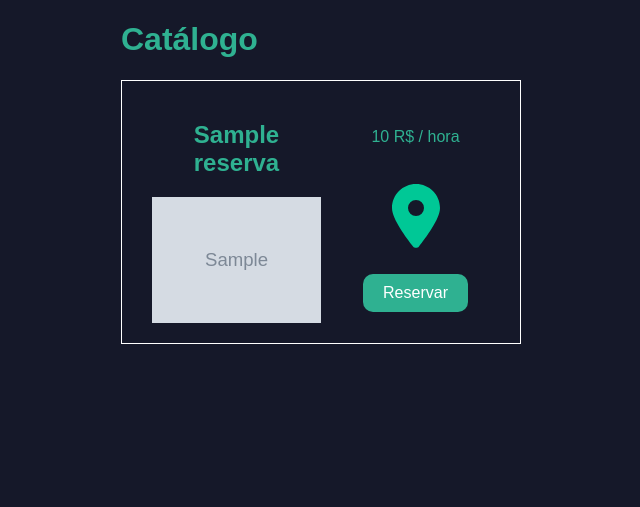
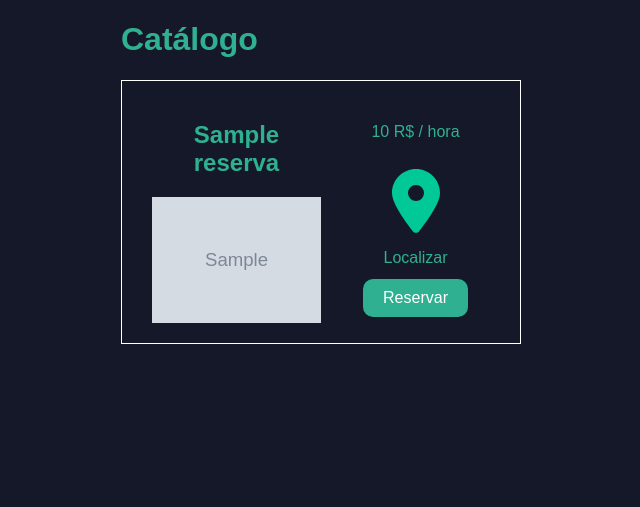
Before and after one commit to ChristianLara01/attenua-1, a Flask app: page / in a window 1280 px wide. Shown: the top 507 px of the page, without its empty margins (119-759 px from the left). Run offline with Flask 2, Linux system fonts and the light colour scheme; grey boxes marked "Sample" are stand-in pictures; a database or web service that is not in the repository returns one stand-in record (values such as "Sample title").

Commit message:
Update catalog.html

```diff
--- a/templates/catalog.html
+++ b/templates/catalog.html
@@ -22,6 +22,7 @@
                 <a href="https://www.google.com/maps/place/{{ cabin['latitude'] }},{{ cabin['longitude'] }}" target="_blank">
                     <svg xmlns="http://www.w3.org/2000/svg" height="4em" viewBox="0 0 384 512"><!--! Font Awesome Free 6.4.2 by @fontawesome - https://fontawesome.com License - https://fontawesome.com/license (Commercial License) Copyright 2023 Fonticons, Inc. --><style>svg{fill:#00c896}</style><path d="M215.7 499.2C267 435 384 279.4 384 192C384 86 298 0 192 0S0 86 0 192c0 87.4 117 243 168.3 307.2c12.3 15.3 35.1 15.3 47.4 0zM192 128a64 64 0 1 1 0 128 64 64 0 1 1 0-128z"/></svg>
                 </a>
+                <label>Localizar</label>
                 <a href="{{ url_for('reserve', cabin_id=cabin['id']) }}" class="btn" style="text-decoration: none;">Reservar</a>
             </div>
         </div>
```
